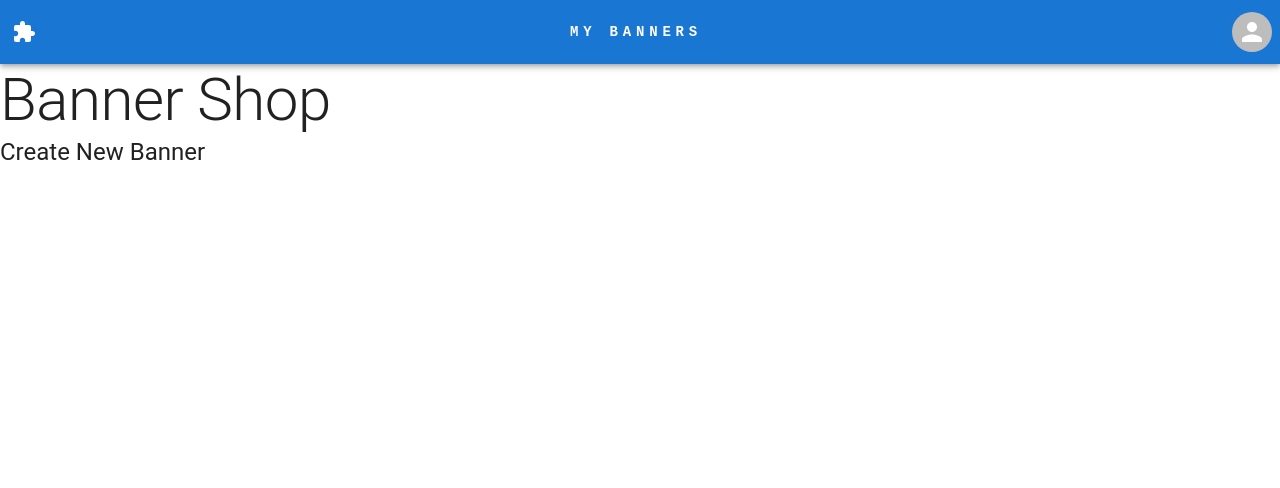
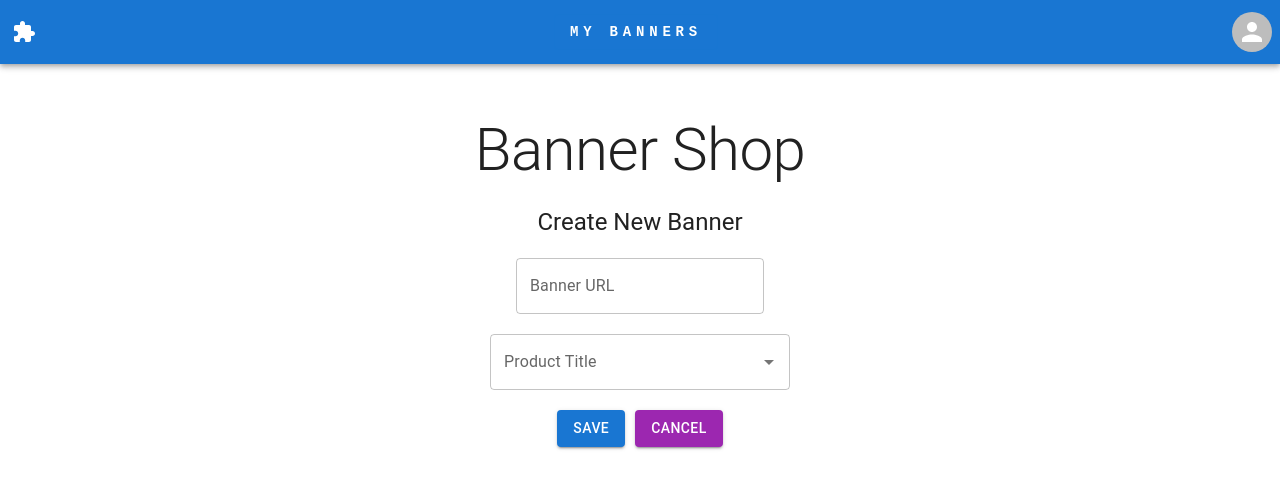
Before and after one commit to program-training/Class5-Banners-front, a React (Vite) app: page /banners/create in a window 1280 px wide. Shown: the top 488 px of the page. Built offline with nearby package versions, Linux system fonts and the light colour scheme.

Commit message:
create page

```diff
--- /dev/null
+++ b/src/components/BannerCard.tsx
@@ -0,0 +1,25 @@
+import { Card, CardMedia, CardContent, Typography } from "@mui/material";
+import { Product } from "../types/interfaces";
+type Props = { selectedProduct: Product };
+const BannerCard = ({ selectedProduct }: Props) => {
+    return (
+        <Card sx={{ maxWidth: 300 }}>
+            <CardMedia
+                component="img"
+                height="140"
+                image={selectedProduct.image}
+                alt={selectedProduct.title}
+            />
+            <CardContent>
+                <Typography gutterBottom variant="h5" component="div">
+                    {selectedProduct.title}
+                </Typography>
+                <Typography variant="body2" color="text.secondary">
+                    {selectedProduct.description}
+                </Typography>
+            </CardContent>
+        </Card>
+    );
+};
+
+export default BannerCard;
--- a/src/pages/CreateNewBannerPage.tsx
+++ b/src/pages/CreateNewBannerPage.tsx
@@ -1,16 +1,68 @@
-import { Typography } from "@mui/material";
-import { Box } from "@mui/system";
+import { useState } from "react";
+import {
+    Typography,
+    Box,
+    Button,
+    Autocomplete,
+    TextField,
+} from "@mui/material";
+import { styled } from "@mui/system";
+import { sampleProducts } from "../utils/temporaryData";
+import { Product } from "../types/interfaces";
+import BannerCard from "../components/BannerCard";
+const CenteredBox = styled(Box)({
+    display: "flex",
+    flexDirection: "column",
+    alignItems: "center",
+    gap: "20px",
+    textAlign: "center",
+    paddingTop: "50px", // Adjust as needed for spacing
+});
 
 const CreateNewBannerPage = () => {
-  return (
-    <Box>
-      <Typography variant="h2"> Banner Shop </Typography>
-      <Typography variant="h5"> Create New Banner </Typography>
-      {/* <Link to={'/SignUp'} component={<SignUpPage/>} >
-          {Children}
-        </Link> */}
-    </Box>
-  );
+    const [selectedProduct] = useState<Product | null>(null);
+    const [bannerURL, setBannerURL] = useState("");
+    const handleSave = () => {};
+
+    return (
+        <CenteredBox>
+            <Typography variant="h2">Banner Shop</Typography>
+            <Typography variant="h5">Create New Banner</Typography>
+            <TextField
+                label="Banner URL"
+                value={bannerURL}
+                onChange={(e) => setBannerURL(e.target.value)}
+            />
+            <Autocomplete
+                disablePortal
+                id="combo-box-demo"
+                options={sampleProducts.map((product) => product.title)}
+                sx={{ width: 300 }}
+                renderInput={(params) => (
+                    <TextField {...params} label="Product Title" />
+                )}
+            />
+            {selectedProduct && (
+                <BannerCard selectedProduct={selectedProduct} />
+            )}
+            <Box marginBottom={5}>
+                <Button
+                    variant="contained"
+                    color="primary"
+                    onClick={handleSave}
+                >
+                    Save
+                </Button>
+                <Button
+                    variant="contained"
+                    color="secondary"
+                    style={{ marginLeft: "10px" }}
+                >
+                    Cancel
+                </Button>
+            </Box>
+        </CenteredBox>
+    );
 };
 
 export default CreateNewBannerPage;
--- /dev/null
+++ b/src/types/interfaces.ts
@@ -0,0 +1,6 @@
+export interface Product {
+    ID: number;
+    title: string;
+    description: string;
+    image: string;
+}
--- /dev/null
+++ b/src/utils/temporaryData.ts
@@ -0,0 +1,21 @@
+export const sampleProducts = [
+    {
+        ID: 1,
+        title: "Product 1",
+        description: "Description for Product 1",
+        image: "https://via.placeholder.com/150",
+    },
+    {
+        ID: 2,
+        title: "Product 2",
+        description: "Description for Product 2",
+        image: "https://via.placeholder.com/150",
+    },
+    {
+        ID: 3,
+        title: "Product 3",
+        description: "Description for Product 3",
+        image: "https://via.placeholder.com/150",
+    },
+    // Add more products as needed
+];
```
Also changed, not shown: src/pages/BannerPage.tsx (+16 -6 lines).
